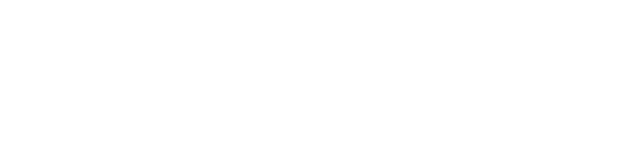
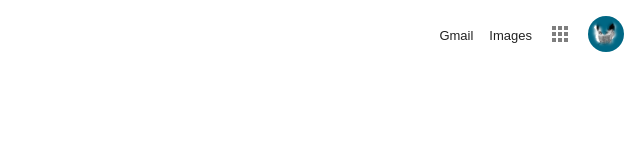
Before and after one commit to Debas-31/google-home-page-clone, a plain HTML site: page index.html in a window 1280 px wide. Shown: the whole page, without its empty margins (640-1280 px from the left). Drawn offline with Linux system fonts and the light colour scheme.

Commit message:
Add navigation bar

```diff
--- a/index.html
+++ b/index.html
@@ -4,9 +4,19 @@
     <meta charset="UTF-8">
     <meta http-equiv="X-UA-Compatible" content="IE=edge">
     <meta name="viewport" content="width=device-width, initial-scale=1.0">
+    <link rel="stylesheet" href="style.css">
     <title>Google-Home-Page-Clone | The Odin project</title>
 </head>
 <body>
-
+    <nav id="navbar" ">
+        <a href="#" class="nav-link">Gmail</a>
+        <a href="#" class="nav-link">Images</a>
+        <a href="#" class="apps-icon" title="Google apps">
+          <img src="./img/9_dot_google_apps.svg" alt="">
+        </a>
+        <a href="#" class="size">
+          <img src="./img/Avater.png" alt="selfi avater" title="Google Account D">
+        </a>
+    </nav>
 </body>
 </html>
--- a/style.css
+++ b/style.css
@@ -0,0 +1,65 @@
+/* clear the default box model */
+*,
+::before,
+::after{
+    margin: 0;
+    padding: 0;
+    box-sizing: border-box;
+}
+
+body{
+    font-family: arial, sans-serif;
+}
+
+.container{
+    max-width: 1286px;
+    margin: 0 auto;
+}
+
+/* Navigation bar */
+
+#navbar{
+    display: flex;
+    justify-content: flex-end;
+    gap: 1rem;
+    padding: 1rem 1rem 0 0;
+    align-items: center;
+}
+
+#navbar .nav-link {
+    color: #333;
+    Font: arial, sans-serif;
+    Font-size: 13px;
+    font-weight: 400;
+    Line-height: 24px;
+    color: rgba(0, 0, 0, 0.87);
+    text-decoration: none;
+}
+#navbar .apps-icon img {
+    color: #333;
+    opacity: 0.5;
+    text-decoration: none;
+}
+
+#navbar .size img{
+    width: 36px;
+    border-radius: 50%;
+}
+
+#navbar .nav-link:hover{
+    text-decoration: underline;
+}
+
+#navbar .apps-icon:hover {
+    background: #f4f4f4;
+    border-radius: 50%;
+    padding: .25rem .25rem 0 .25rem;
+}
+
+#navbar .size img:hover{
+    background: #f4f4f4;
+    border-radius: 50%;
+    padding: .35rem;
+
+}
+ /* Main section */
```
Also changed, not shown: img/9_dot_google_apps.svg (added), img/Avater.png (added), img/Google-Logo.win.png (added), img/icons/desktop_searchbox_sprites302_hr.png (added), img/icons/googlemic_clr_24px.png (added).
